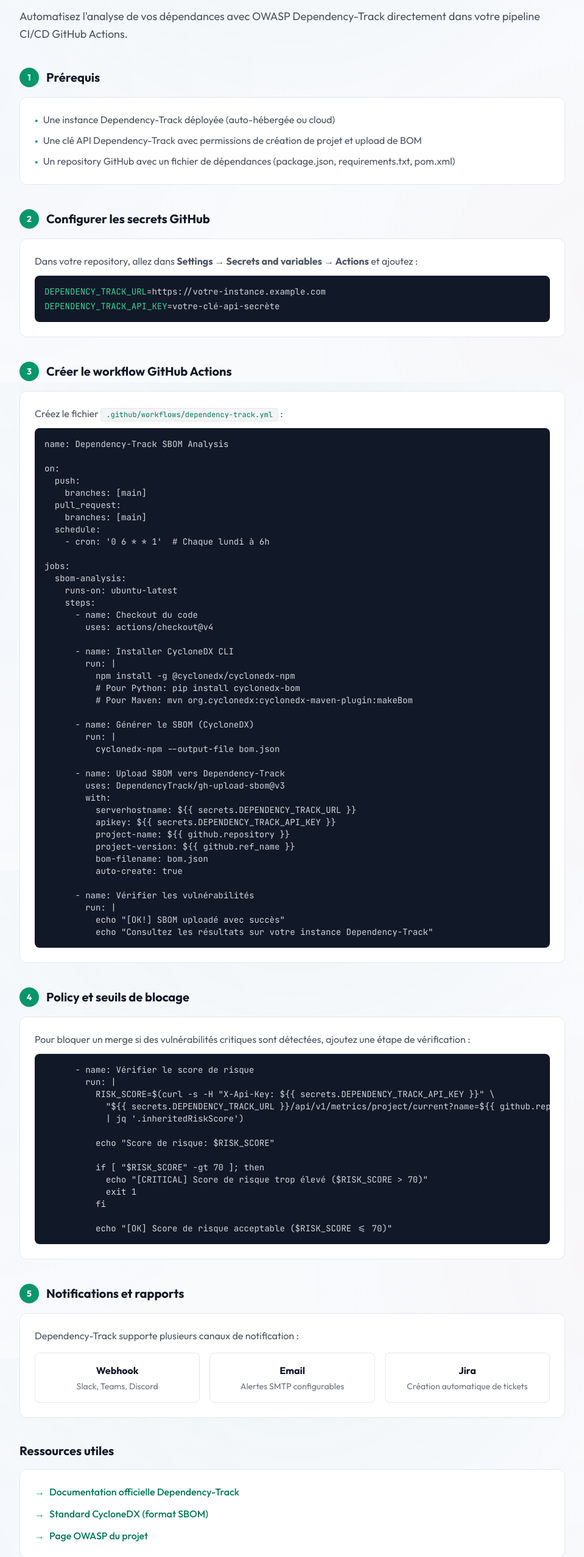
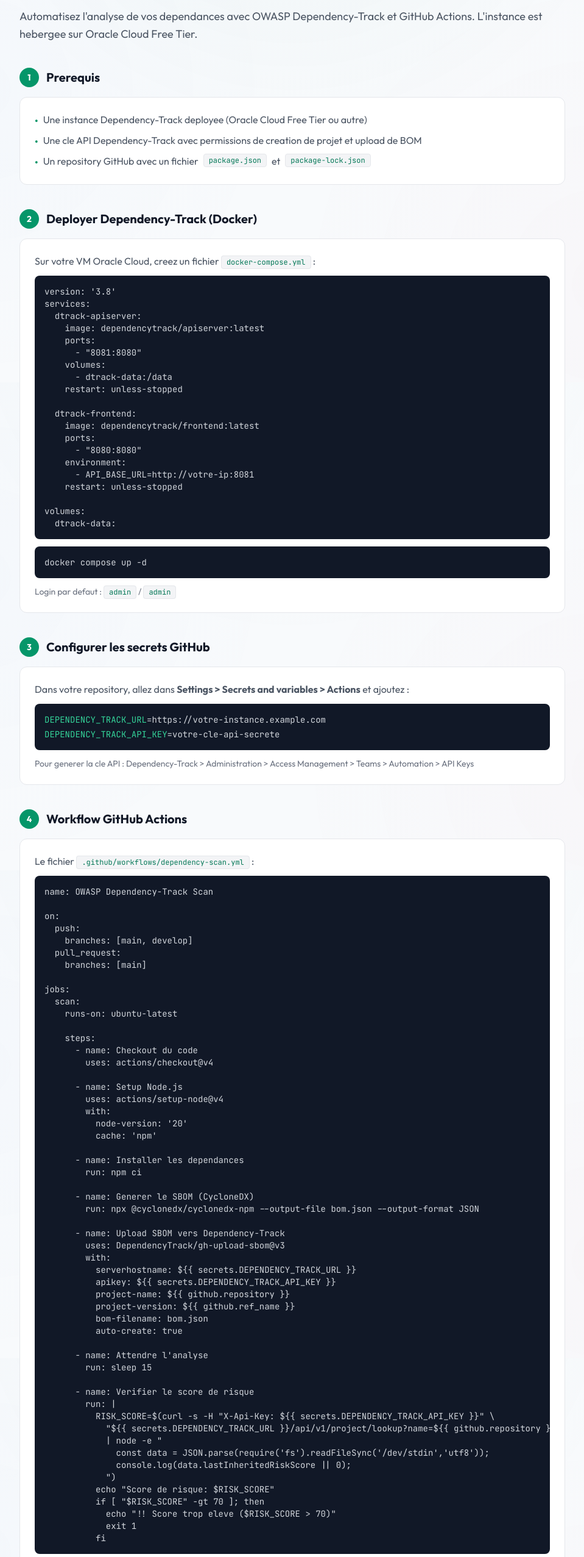
Before and after one commit to barryaliou980/INF804-OWASP-Dependency-Track, a Next.js app: page /guide in a window 1280 px wide. Shown: the part 173-2726 px from the top of the page at 61% size, without its empty margins (160-1119 px from the left). Built offline with nearby package versions, Linux system fonts and the light colour scheme.

Commit message:
test workflow

```diff
--- a/app/guide/page.tsx
+++ b/app/guide/page.tsx
@@ -3,92 +3,137 @@
     <div className="max-w-4xl mx-auto space-y-10 py-8">
       <div className="space-y-4">
         <h1 className="text-3xl md:text-4xl font-black text-gray-900">
-          Intégration GitHub Actions
+          Integration OWASP Dependency-Track
         </h1>
         <p className="text-gray-600 text-lg leading-relaxed">
-          Automatisez l&apos;analyse de vos dépendances avec OWASP Dependency-Track
-          directement dans votre pipeline CI/CD GitHub Actions.
+          Automatisez l&apos;analyse de vos dependances avec OWASP Dependency-Track
+          et GitHub Actions. L&apos;instance est hebergee sur Oracle Cloud Free Tier.
         </p>
       </div>
 
-      {/* Étape 1 */}
+      {/* Etape 1 */}
       <section className="space-y-4">
         <h2 className="text-xl font-bold text-gray-900 flex items-center gap-3">
           <span className="w-8 h-8 rounded-full bg-emerald-600 text-white text-sm font-bold flex items-center justify-center">1</span>
-          Prérequis
+          Prerequis
         </h2>
         <div className="bg-white border border-gray-200 rounded-xl p-6 space-y-3">
           <ul className="space-y-2 text-gray-600">
             <li className="flex items-start gap-2">
-              <span className="text-emerald-600 font-bold mt-0.5">•</span>
-              Une instance Dependency-Track déployée (auto-hébergée ou cloud)
+              <span className="text-emerald-600 font-bold mt-0.5">{"•"}</span>
+              Une instance Dependency-Track deployee (Oracle Cloud Free Tier ou autre)
             </li>
             <li className="flex items-start gap-2">
-              <span className="text-emerald-600 font-bold mt-0.5">•</span>
-              Une clé API Dependency-Track avec permissions de création de projet et upload de BOM
+              <span className="text-emerald-600 font-bold mt-0.5">{"•"}</span>
+              Une cle API Dependency-Track avec permissions de creation de projet et upload de BOM
             </li>
             <li className="flex items-start gap-2">
-              <span className="text-emerald-600 font-bold mt-0.5">•</span>
-              Un repository GitHub avec un fichier de dépendances (package.json, requirements.txt, pom.xml)
+              <span className="text-emerald-600 font-bold mt-0.5">{"•"}</span>
+              Un repository GitHub avec un fichier <code className="px-2 py-0.5 rounded bg-gray-100 border border-gray-200 text-emerald-700 font-mono text-xs">package.json</code> et <code className="px-2 py-0.5 rounded bg-gray-100 border border-gray-200 text-emerald-700 font-mono text-xs">package-lock.json</code>
             </li>
           </ul>
         </div>
       </section>
 
-      {/* Étape 2 */}
+      {/* Etape 2 */}
       <section className="space-y-4">
         <h2 className="text-xl font-bold text-gray-900 flex items-center gap-3">
           <span className="w-8 h-8 rounded-full bg-emerald-600 text-white text-sm font-bold flex items-center justify-center">2</span>
+          Deployer Dependency-Track (Docker)
+        </h2>
+        <div className="bg-white border border-gray-200 rounded-xl p-6 space-y-3">
+          <p className="text-gray-600">
+            Sur votre VM Oracle Cloud, creez un fichier <code className="px-2 py-0.5 rounded bg-gray-100 border border-gray-200 text-emerald-700 font-mono text-xs">docker-compose.yml</code> :
+          </p>
+          <pre className="bg-gray-900 rounded-lg p-4 font-mono text-sm text-gray-300 overflow-x-auto">
+            {`version: '3.8'
+services:
+  dtrack-apiserver:
+    image: dependencytrack/apiserver:latest
+    ports:
+      - "8081:8080"
+    volumes:
+      - dtrack-data:/data
+    restart: unless-stopped
+
+  dtrack-frontend:
+    image: dependencytrack/frontend:latest
+    ports:
+      - "8080:8080"
+    environment:
+      - API_BASE_URL=http://votre-ip:8081
+    restart: unless-stopped
+
+volumes:
+  dtrack-data:`}
+          </pre>
+          <pre className="bg-gray-900 rounded-lg p-4 font-mono text-sm text-gray-300">
+            {`docker compose up -d`}
+          </pre>
+          <p className="text-gray-500 text-sm">
+            Login par defaut : <code className="px-2 py-0.5 rounded bg-gray-100 border border-gray-200 text-emerald-700 font-mono text-xs">admin</code> / <code className="px-2 py-0.5 rounded bg-gray-100 border border-gray-200 text-emerald-700 font-mono text-xs">admin</code>
+          </p>
+        </div>
+      </section>
+
+      {/* Etape 3 */}
+      <section className="space-y-4">
+        <h2 className="text-xl font-bold text-gray-900 flex items-center gap-3">
+          <span className="w-8 h-8 rounded-full bg-emerald-600 text-white text-sm font-bold flex items-center justify-center">3</span>
           Configurer les secrets GitHub
         </h2>
         <div className="bg-white border border-gray-200 rounded-xl p-6 space-y-3">
           <p className="text-gray-600">
-            Dans votre repository, allez dans <strong>Settings {"→"} Secrets and variables {"→"} Actions</strong> et ajoutez :
+            Dans votre repository, allez dans <strong>Settings {">"} Secrets and variables {">"} Actions</strong> et ajoutez :
           </p>
           <div className="bg-gray-900 rounded-lg p-4 font-mono text-sm text-gray-300 space-y-1">
             <p><span className="text-emerald-400">DEPENDENCY_TRACK_URL</span>=https://votre-instance.example.com</p>
-            <p><span className="text-emerald-400">DEPENDENCY_TRACK_API_KEY</span>=votre-clé-api-secrète</p>
+            <p><span className="text-emerald-400">DEPENDENCY_TRACK_API_KEY</span>=votre-cle-api-secrete</p>
           </div>
+          <p className="text-gray-500 text-sm">
+            Pour generer la cle API : Dependency-Track {">"} Administration {">"} Access Management {">"} Teams {">"} Automation {">"} API Keys
+          </p>
         </div>
       </section>
 
-      {/* Étape 3 */}
+      {/* Etape 4 */}
       <section className="space-y-4">
         <h2 className="text-xl font-bold text-gray-900 flex items-center gap-3">
-          <span className="w-8 h-8 rounded-full bg-emerald-600 text-white text-sm font-bold flex items-center justify-center">3</span>
-          Créer le workflow GitHub Actions
+          <span className="w-8 h-8 rounded-full bg-emerald-600 text-white text-sm font-bold flex items-center justify-center">4</span>
+          Workflow GitHub Actions
         </h2>
         <div className="bg-white border border-gray-200 rounded-xl p-6 space-y-3">
           <p className="text-gray-600">
-            Créez le fichier <code className="px-2 py-0.5 rounded bg-gray-100 border border-gray-200 text-emerald-700 font-mono text-xs">.github/workflows/dependency-track.yml</code> :
+            Le fichier <code className="px-2 py-0.5 rounded bg-gray-100 border border-gray-200 text-emerald-700 font-mono text-xs">.github/workflows/dependency-scan.yml</code> :
           </p>
           <pre className="bg-gray-900 rounded-lg p-4 font-mono text-sm text-gray-300 overflow-x-auto">
-            {`name: Dependency-Track SBOM Analysis
+            {`name: OWASP Dependency-Track Scan
 
 on:
   push:
-    branches: [main]
+    branches: [main, develop]
   pull_request:
     branches: [main]
-  schedule:
-    - cron: '0 6 * * 1'  # Chaque lundi à 6h
 
 jobs:
-  sbom-analysis:
+  scan:
     runs-on: ubuntu-latest
+
     steps:
       - name: Checkout du code
         uses: actions/checkout@v4
 
-      - name: Installer CycloneDX CLI
-        run: |
-          npm install -g @cyclonedx/cyclonedx-npm
-          # Pour Python: pip install cyclonedx-bom
-          # Pour Maven: mvn org.cyclonedx:cyclonedx-maven-plugin:makeBom
+      - name: Setup Node.js
+        uses: actions/setup-node@v4
+        with:
+          node-version: '20'
+          cache: 'npm'
 
-      - name: Générer le SBOM (CycloneDX)
-        run: |
-          cyclonedx-npm --output-file bom.json
+      - name: Installer les dependances
+        run: npm ci
+
+      - name: Generer le SBOM (CycloneDX)
+        run: npx @cyclonedx/cyclonedx-npm --output-file bom.json --output-format JSON
 
       - name: Upload SBOM vers Dependency-Track
         uses: DependencyTrack/gh-upload-sbom@v3
@@ -100,66 +145,130 @@
           bom-filename: bom.json
           auto-create: true
 
-      - name: Vérifier les vulnérabilités
+      - name: Attendre l'analyse
+        run: sleep 15
+
+      - name: Verifier le score de risque
         run: |
-          echo "[OK!] SBOM uploadé avec succès"
-          echo "Consultez les résultats sur votre instance Dependency-Track"`}
+          RISK_SCORE=$(curl -s -H "X-Api-Key: \${{ secrets.DEPENDENCY_TRACK_API_KEY }}" \\
+            "\${{ secrets.DEPENDENCY_TRACK_URL }}/api/v1/project/lookup?name=\${{ github.repository }}&version=\${{ github.ref_name }}" \\
+            | node -e "
+              const data = JSON.parse(require('fs').readFileSync('/dev/stdin','utf8'));
+              console.log(data.lastInheritedRiskScore || 0);
+            ")
+          echo "Score de risque: $RISK_SCORE"
+          if [ "$RISK_SCORE" -gt 70 ]; then
+            echo "!! Score trop eleve ($RISK_SCORE > 70)"
+            exit 1
+          fi`}
           </pre>
         </div>
       </section>
 
-      {/* Étape 4 */}
+      {/* Etape 5 */}
       <section className="space-y-4">
         <h2 className="text-xl font-bold text-gray-900 flex items-center gap-3">
-          <span className="w-8 h-8 rounded-full bg-emerald-600 text-white text-sm font-bold flex items-center justify-center">4</span>
+          <span className="w-8 h-8 rounded-full bg-emerald-600 text-white text-sm font-bold flex items-center justify-center">5</span>
           Policy et seuils de blocage
         </h2>
         <div className="bg-white border border-gray-200 rounded-xl p-6 space-y-3">
           <p className="text-gray-600">
-            Pour bloquer un merge si des vulnérabilités critiques sont détectées, ajoutez une étape de vérification :
+            Le workflow bloque le build si le score de risque depasse <strong>70</strong>. Ce seuil est configurable dans l&apos;etape &quot;Verifier le score de risque&quot;.
           </p>
-          <pre className="bg-gray-900 rounded-lg p-4 font-mono text-sm text-gray-300 overflow-x-auto">
-            {`      - name: Vérifier le score de risque
-        run: |
-          RISK_SCORE=$(curl -s -H "X-Api-Key: \${{ secrets.DEPENDENCY_TRACK_API_KEY }}" \\
-            "\${{ secrets.DEPENDENCY_TRACK_URL }}/api/v1/metrics/project/current?name=\${{ github.repository }}" \\
-            | jq '.inheritedRiskScore')
-
-          echo "Score de risque: $RISK_SCORE"
-
-          if [ "$RISK_SCORE" -gt 70 ]; then
-            echo "[CRITICAL] Score de risque trop élevé ($RISK_SCORE > 70)"
-            exit 1
-          fi
-
-          echo "[OK] Score de risque acceptable ($RISK_SCORE <= 70)"`}
-          </pre>
+          <p className="text-gray-600">
+            Dependency-Track offre aussi des <strong>policies granulaires</strong> dans son interface : regles par severite (Critical, High, Medium), par licence, ou par composant specifique.
+          </p>
         </div>
       </section>
 
-      {/* Étape 5 */}
+      {/* Etape 6 */}
       <section className="space-y-4">
         <h2 className="text-xl font-bold text-gray-900 flex items-center gap-3">
-          <span className="w-8 h-8 rounded-full bg-emerald-600 text-white text-sm font-bold flex items-center justify-center">5</span>
-          Notifications et rapports
+          <span className="w-8 h-8 rounded-full bg-emerald-600 text-white text-sm font-bold flex items-center justify-center">6</span>
+          Notifications
         </h2>
-        <div className="bg-white border border-gray-200 rounded-xl p-6 space-y-4">
+        <div className="bg-white border border-gray-200 rounded-xl p-6 space-y-6">
           <p className="text-gray-600">
-            Dependency-Track supporte plusieurs canaux de notification :
+            Recevez des alertes quand des vulnerabilites sont detectees. Dependency-Track supporte nativement plusieurs canaux, et GitHub Actions permet d&apos;en ajouter d&apos;autres.
           </p>
-          <div className="grid grid-cols-1 md:grid-cols-3 gap-4">
-            <div className="border border-gray-200 rounded-lg p-4 text-center">
-              <p className="font-bold text-gray-900">Webhook</p>
-              <p className="text-sm text-gray-500 mt-1">Slack, Teams, Discord</p>
-            </div>
-            <div className="border border-gray-200 rounded-lg p-4 text-center">
-              <p className="font-bold text-gray-900">Email</p>
-              <p className="text-sm text-gray-500 mt-1">Alertes SMTP configurables</p>
-            </div>
-            <div className="border border-gray-200 rounded-lg p-4 text-center">
-              <p className="font-bold text-gray-900">Jira</p>
-              <p className="text-sm text-gray-500 mt-1">Création automatique de tickets</p>
-            </div>
+
+          {/* Dependency-Track natif */}
+          <div className="space-y-2">
+            <h3 className="font-bold text-gray-900">Via Dependency-Track (natif)</h3>
+            <p className="text-gray-600 text-sm">
+              Dans <strong>Administration {">"} Notifications</strong>, configurez directement des alertes vers Slack, Teams, Email ou Webhook pour chaque nouvelle vulnerabilite detectee.
+            </p>
+          </div>
+
+          {/* Email GitHub */}
+          <div className="space-y-2">
+            <h3 className="font-bold text-gray-900">Email (GitHub natif)</h3>
+            <p className="text-gray-600 text-sm">
+              GitHub envoie automatiquement un email au proprietaire du repo quand un workflow echoue. Aucune configuration requise.
+            </p>
+          </div>
+
+          {/* Slack */}
+          <div className="space-y-2">
+            <h3 className="font-bold text-gray-900">Slack (via GitHub Actions)</h3>
+            <p className="text-gray-600 text-sm">
+              Ajoutez cette etape au workflow. Configurez un Incoming Webhook dans Slack, puis ajoutez l&apos;URL dans <strong>Settings {">"} Secrets {">"} SLACK_WEBHOOK_URL</strong>.
+            </p>
+            <pre className="bg-gray-900 rounded-lg p-4 font-mono text-sm text-gray-300 overflow-x-auto">
+              {`      - name: Notification Slack
+        if: failure()
+        uses: slackapi/slack-github-action@v1.26.0
+        with:
+          payload: |
+            {
+              "text": "!! Vulnerabilites detectees dans *\${{ github.repository }}*",
+              "attachments": [{
+                "color": "danger",
+                "fields": [
+                  { "title": "Branche", "value": "\${{ github.ref_name }}", "short": true },
+                  { "title": "Declencheur", "value": "\${{ github.actor }}", "short": true },
+                  { "title": "Rapport", "value": "\${{ github.server_url }}/\${{ github.repository }}/actions/runs/\${{ github.run_id }}" }
+                ]
+              }]
+            }
+        env:
+          SLACK_WEBHOOK_URL: \${{ secrets.SLACK_WEBHOOK_URL }}`}
+            </pre>
+          </div>
+
+          {/* Tableau recapitulatif */}
+          <div className="overflow-x-auto">
+            <table className="w-full text-sm">
+              <thead>
+                <tr className="border-b border-gray-200">
+                  <th className="text-left py-2 pr-4 font-bold text-gray-900">Canal</th>
+                  <th className="text-left py-2 pr-4 font-bold text-gray-900">Source</th>
+                  <th className="text-left py-2 font-bold text-gray-900">Requis</th>
+                </tr>
+              </thead>
+              <tbody className="text-gray-600">
+                <tr className="border-b border-gray-100">
+                  <td className="py-2 pr-4">Email</td>
+                  <td className="py-2 pr-4 text-emerald-600 font-medium">GitHub (natif)</td>
+                  <td className="py-2">Rien</td>
+                </tr>
+                <tr className="border-b border-gray-100">
+                  <td className="py-2 pr-4">Slack / Teams / Webhook</td>
+                  <td className="py-2 pr-4 text-emerald-600 font-medium">Dependency-Track</td>
+                  <td className="py-2">Configuration dans l&apos;interface DT</td>
+                </tr>
+                <tr className="border-b border-gray-100">
+                  <td className="py-2 pr-4">Slack</td>
+                  <td className="py-2 pr-4 text-yellow-600 font-medium">GitHub Actions</td>
+                  <td className="py-2">Webhook URL dans les secrets</td>
+                </tr>
+                <tr>
+                  <td className="py-2 pr-4">Jira</td>
+                  <td className="py-2 pr-4 text-red-600 font-medium">Dependency-Track</td>
+                  <td className="py-2">API token + project key</td>
+                </tr>
+              </tbody>
+            </table>
           </div>
         </div>
       </section>
@@ -170,21 +279,27 @@
         <div className="bg-white border border-gray-200 rounded-xl p-6">
           <ul className="space-y-3 text-gray-600">
             <li className="flex items-center gap-2">
-              <span className="text-emerald-600">{"→"}</span>
+              <span className="text-emerald-600">{">"}</span>
               <a href="https://docs.dependencytrack.org/" target="_blank" rel="noreferrer" className="text-emerald-700 hover:underline font-medium">
                 Documentation officielle Dependency-Track
               </a>
             </li>
             <li className="flex items-center gap-2">
-              <span className="text-emerald-600">{"→"}</span>
+              <span className="text-emerald-600">{">"}</span>
+              <a href="https://owasp.org/www-project-dependency-track/" target="_blank" rel="noreferrer" className="text-emerald-700 hover:underline font-medium">
+                Page OWASP du projet Dependency-Track
+              </a>
+            </li>
+            <li className="flex items-center gap-2">
+              <span className="text-emerald-600">{">"}</span>
               <a href="https://cyclonedx.org/" target="_blank" rel="noreferrer" className="text-emerald-700 hover:underline font-medium">
                 Standard CycloneDX (format SBOM)
               </a>
             </li>
             <li className="flex items-center gap-2">
-              <span className="text-emerald-600">{"→"}</span>
-              <a href="https://owasp.org/www-project-dependency-track/" target="_blank" rel="noreferrer" className="text-emerald-700 hover:underline font-medium">
-                Page OWASP du projet
+              <span className="text-emerald-600">{">"}</span>
+              <a href="https://docs.github.com/en/actions" target="_blank" rel="noreferrer" className="text-emerald-700 hover:underline font-medium">
+                Documentation GitHub Actions
               </a>
             </li>
           </ul>
--- a/components/theme-toggle.tsx
+++ b/components/theme-toggle.tsx
@@ -34,16 +34,17 @@
   };
 
   return (
-    <button
-      onClick={toggleTheme}
-      className="p-2 rounded-xl bg-slate-100 hover:bg-slate-200/80 dark:bg-[#0c1220] dark:hover:bg-slate-900 border border-slate-200/80 dark:border-slate-800/80 text-slate-500 dark:text-slate-400 hover:text-slate-800 dark:hover:text-white transition-all shadow-sm flex items-center justify-center shrink-0"
-      title={theme === 'dark' ? 'Passer au mode clair' : 'Passer au mode sombre'}
-    >
-      {theme === 'dark' ? (
-        <Sun className="w-4 h-4 text-amber-500 animate-pulse" />
-      ) : (
-        <Moon className="w-4 h-4 text-slate-700" />
-      )}
-    </button>
+    // <button
+    //   // onClick={toggleTheme}
+    //   className="p-2 rounded-xl bg-slate-100 hover:bg-slate-200/80 dark:bg-[#0c1220] dark:hover:bg-slate-900 border border-slate-200/80 dark:border-slate-800/80 text-slate-500 dark:text-slate-400 hover:text-slate-800 dark:hover:text-white transition-all shadow-sm flex items-center justify-center shrink-0"
+    //   title={theme === 'dark' ? 'Passer au mode clair' : 'Passer au mode sombre'}
+    // >
+    //   {theme === 'dark' ? (
+    //     <Sun className="w-4 h-4 text-amber-500 animate-pulse" />
+    //   ) : (
+    //     <Moon className="w-4 h-4 text-slate-700" />
+    //   )}
+    // </button>
+    <></>
   );
 }
```
Also changed, not shown: 1 other file (tests, documents, lock files or other folders).
